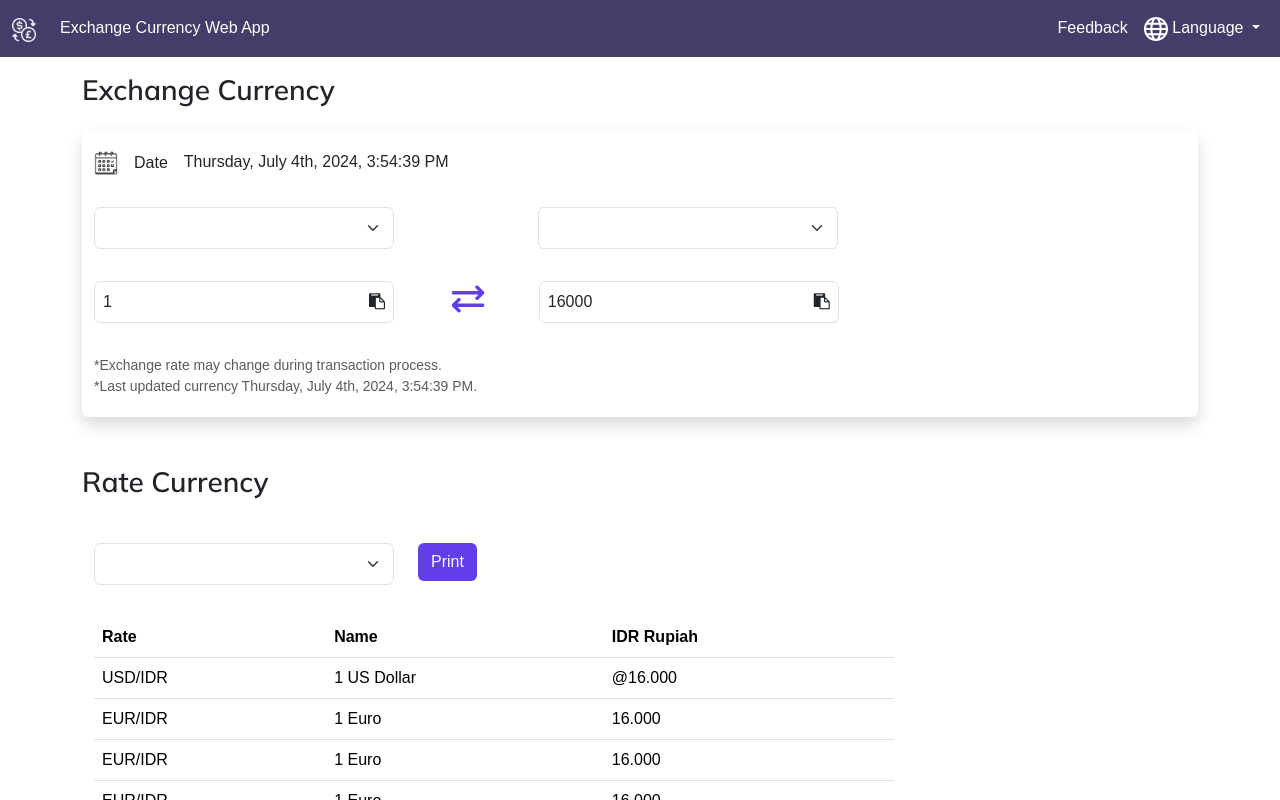
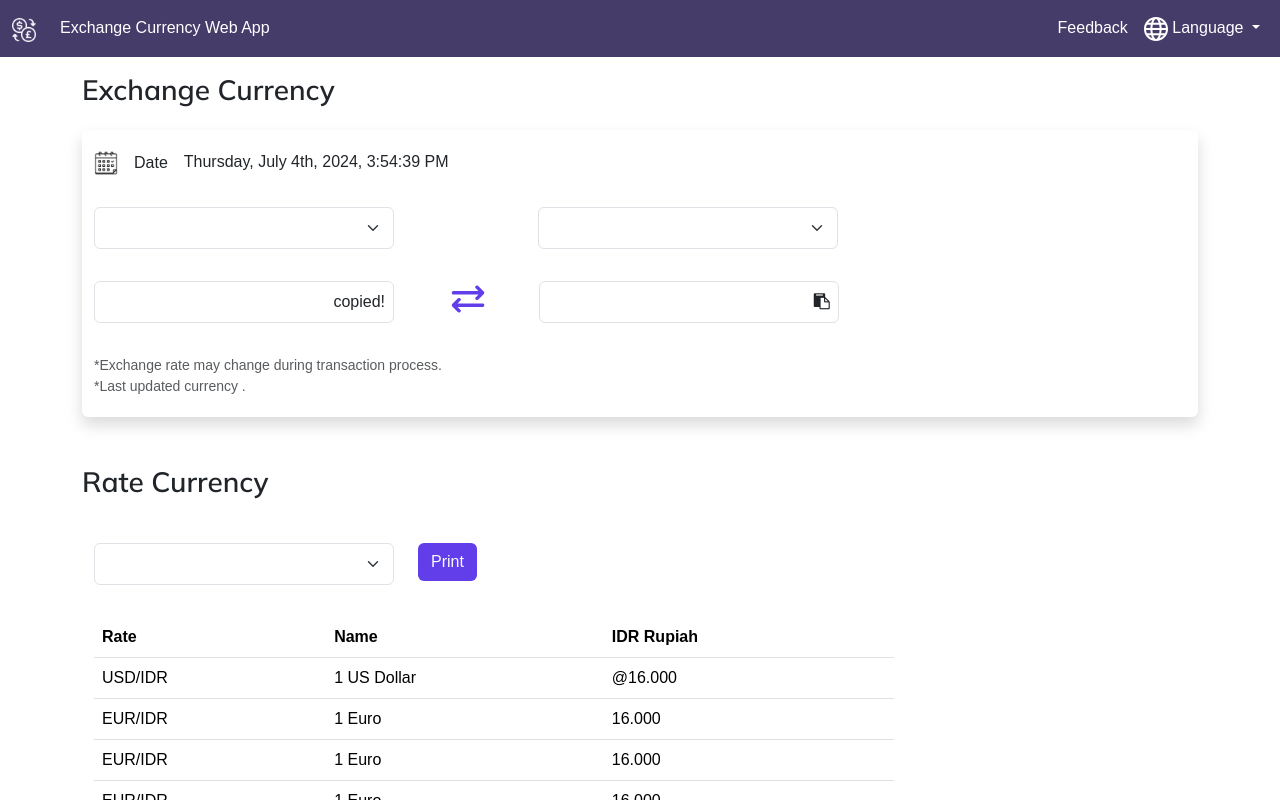
Before and after one commit to harrysan/vue-exchange-currency, a Vue app: page /exchange in a window 1280 px wide. Both pictures are taken after a click on the element 377 px from the left and 301 px from the top of the page. Shown: the top 800 px of the page. Built offline with nearby package versions, Linux system fonts and the light colour scheme.

Commit message:
exchange page

```diff
--- a/src/pages/exchange/ExchangeCurrency.vue
+++ b/src/pages/exchange/ExchangeCurrency.vue
@@ -32,6 +32,7 @@
               class="form-select select-curr first-item px-2 py-2"
               aria-label="Select Currency"
               v-model="value1"
+              @change="onChange"
             >
               <base-option :currencies="currencies"></base-option>
             </select>
@@ -40,6 +41,7 @@
               class="form-select select-curr px-2 py-2"
               aria-label="Select Currency"
               v-model="value2"
+              @change="onChange"
             >
               <base-option :currencies="currencies"></base-option>
             </select>
@@ -53,11 +55,15 @@
           >
             <div class="px-2 py-2 border rounded result">
               <div class="d-flex justify-content-between">
-                <div>1</div>
+                <div>{{ result1 }}</div>
                 <div>
-                  <span @click="copyText"
-                    ><i class="fa fa-clipboard link-icon" aria-hidden="true"></i
-                    ><span v-if="isCopied">(Copied to clipboard!)</span></span
+                  <span @click="copyText('result1', result1)"
+                    ><i
+                      class="fa fa-clipboard link-icon"
+                      :class="{ selClass: isCopied1 }"
+                      aria-hidden="true"
+                    ></i
+                    ><span v-if="isCopied1">copied!</span></span
                   >
                 </div>
               </div>
@@ -73,11 +79,15 @@
             </div>
             <div class="px-2 py-2 border rounded result">
               <div class="d-flex justify-content-between">
-                <div>16000</div>
+                <div>{{ result2 }}</div>
                 <div>
-                  <span @click="copyText"
-                    ><i class="fa fa-clipboard link-icon" aria-hidden="true"></i
-                    ><span v-if="isCopied">(Copied to clipboard!)</span></span
+                  <span @click="copyText('result2', result2)"
+                    ><i
+                      class="fa fa-clipboard link-icon"
+                      :class="{ selClass: isCopied2 }"
+                      aria-hidden="true"
+                    ></i
+                    ><span v-if="isCopied2">copied!</span></span
                   >
                 </div>
               </div>
@@ -92,7 +102,7 @@
               >*Exchange rate may change during transaction process.</small
             >
             <small class="text-muted"
-              >*Last updated currency {{ datetoday }}.</small
+              >*Last updated currency {{ dateApi }}.</small
             >
           </div>
         </div>
@@ -198,22 +208,73 @@ export default {
     const value1 = ref("");
     const value2 = ref("");
     const value3 = ref("");
-    const isCopied = ref(false);
+    const result1 = ref("");
+    const result2 = ref("");
+    const dateApi = ref("");
+    const isCopied1 = ref(false);
+    const isCopied2 = ref(false);
 
     const now = new Date();
     const datetoday = dateFormat(now, "dddd, mmmm dS, yyyy, h:MM:ss TT");
 
-    function copyText() {
-      console.log("copy text clicked");
+    async function onChange(event) {
+      console.log(event.target.value);
+
+      if (value2.value) {
+        const value1LowerCase = value1.value.toLowerCase();
+        const value2LowerCase = value2.value.toLowerCase();
+
+        const response = await fetch(
+          `https://cdn.jsdelivr.net/npm/@fawazahmed0/currency-api@latest/v1/currencies/${value1LowerCase}.json`,
+          {
+            method: "GET",
+          }
+        );
+        const responseData = await response.json();
+        if (!response.ok) {
+          const error = new Error(console.log("Failed to fetch requests."));
+          throw error;
+        }
+
+        const responseval1 = responseData[value1LowerCase];
+
+        dateApi.value = responseData.date;
+        result1.value = 1;
+        result2.value = responseval1[value2LowerCase];
+      }
+    }
+
+    function copyText(params1, params2) {
+      console.log(params1, params2);
+      if (params1 === "result1") {
+        isCopied1.value = true;
+        setTimeout(() => {
+          isCopied1.value = false;
+        }, 3000);
+      } else if (params1 === "result2") {
+        isCopied2.value = true;
+        setTimeout(() => {
+          isCopied2.value = false;
+        }, 3000);
+      }
+
+      navigator.clipboard.writeText(params2).catch((err) => {
+        console.error("Could not copy text: ", err);
+      });
     }
 
     return {
       value1,
       value2,
       value3,
+      result1,
+      result2,
+      dateApi,
+      onChange,
       datetoday,
       currencies,
-      isCopied,
+      isCopied1,
+      isCopied2,
       copyText,
     };
   },
@@ -277,4 +338,10 @@ export default {
   width: 300px;
   white-space: normal;
 }
+
+.selClass {
+  border: solid #613eea 1px;
+  visibility: hidden;
+  /* background-color: white; */
+}
 </style>
```
